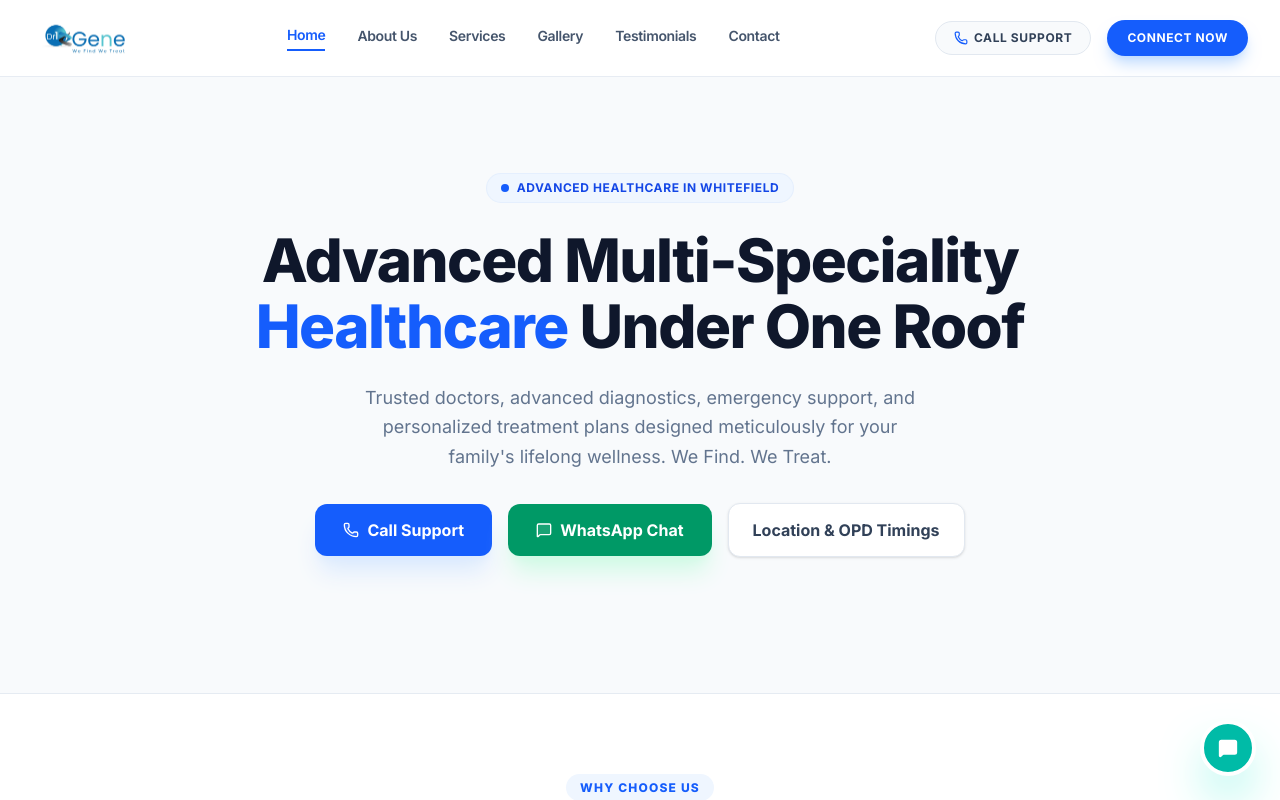
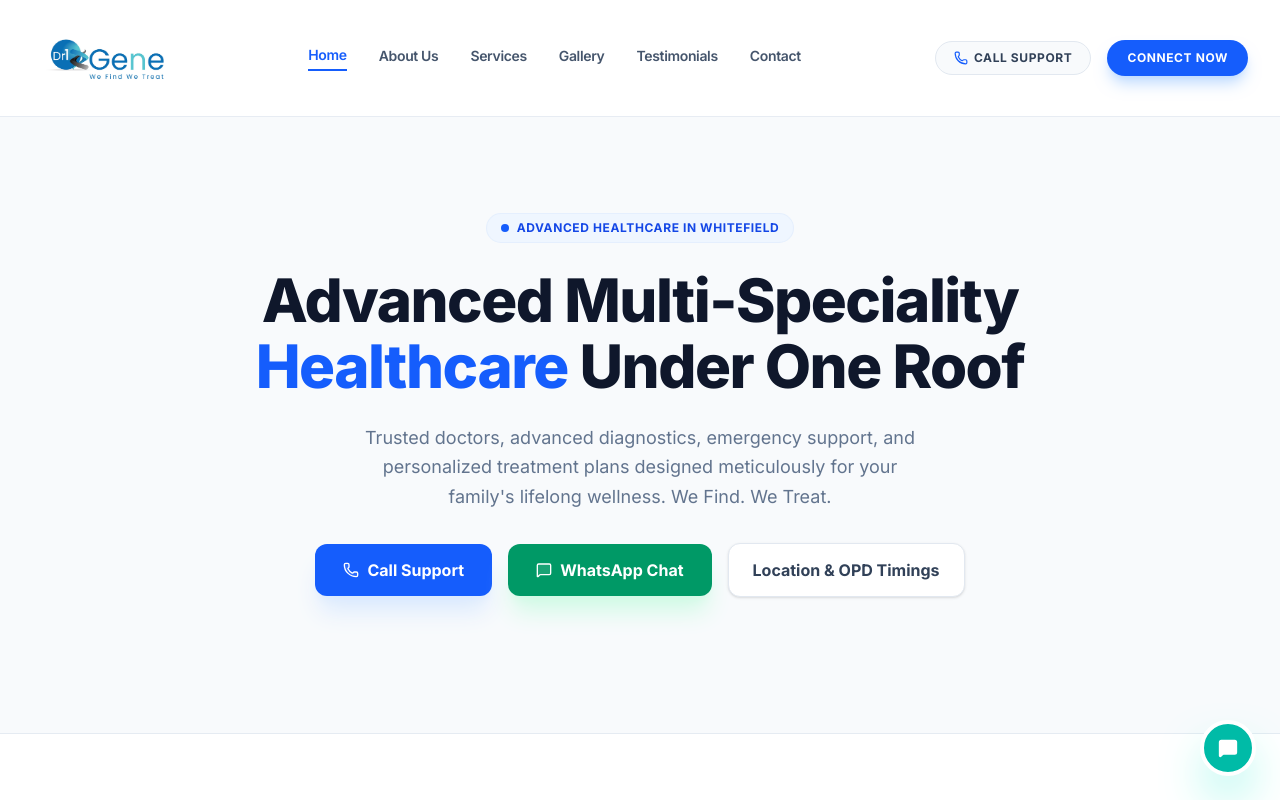
Before and after one commit to Sasankreddynare/Dr1-Gene-hospital-repo, a React (Vite) app: page / in a window 1280 px wide. Shown: the top 800 px of the page. Built offline with nearby package versions, Linux system fonts and the light colour scheme.

Commit message:
style: update hospital logo sizing and presentation
Increase logo dimensions in the header and footer for better brand visibility and consistency. Removed redundant text and styles to simplify the logo implementation.

```diff
--- a/src/components/Footer.tsx
+++ b/src/components/Footer.tsx
@@ -28,17 +28,14 @@ export default function Footer({ onPageChange }: FooterProps) {
         {/* Main Header / Info Bar */}
         <div className="flex flex-col lg:flex-row items-start lg:items-center justify-between gap-6 pb-6 border-b border-slate-900">
 
-          {/* Logo & Short text */}
-          <div className="flex flex-col sm:flex-row sm:items-center gap-4 lg:gap-6">
+          {/* Logo */}
+          <div className="flex items-center">
             <button
               onClick={() => handleNavClick("home")}
               className="focus:outline-none block hover:opacity-90 transition-opacity text-left"
             >
-              <HospitalLogo variant="light" className="h-10" />
+              <HospitalLogo variant="light" className="h-16 sm:h-20" />
             </button>
-            <p className="text-slate-400 text-xs leading-normal max-w-sm font-medium border-l-0 sm:border-l sm:border-slate-800 sm:pl-4">
-              Beside One World International School. State-of-the-art therapies & diagnostic assessments in Whitefield.
-            </p>
           </div>
 
           {/* OPD Inline Hours */}
--- a/src/components/HospitalLogo.tsx
+++ b/src/components/HospitalLogo.tsx
@@ -15,10 +15,8 @@ export default function HospitalLogo({ className = "h-14", variant = "dark" }: H
         <img
           src="/logo.png"
           alt="Dr1 Gene Hospital Logo"
-          className="h-full w-auto object-contain select-none"
+          className="h-full w-auto object-contain select-none rounded-sm"
           referrerPolicy="no-referrer"
-          // If we are in the footer (dark background) and need a light logo, we can apply an elegant filter to make it crisp on dark background
-          style={isLight ? { filter: "brightness(0) invert(1)" } : undefined}
           onError={(e) => {
             const img = e.currentTarget;
             const currentSrc = img.src;
--- a/src/components/Navbar.tsx
+++ b/src/components/Navbar.tsx
@@ -45,10 +45,10 @@ export default function Navbar({ activePage, onPageChange }: NavbarProps) {
       }`}
     >
       <div className="max-w-7xl mx-auto px-6 lg:px-8">
-        <div className="flex justify-between items-center h-14">
+        <div className="flex justify-between items-center py-2 min-h-[4.5rem] md:min-h-[5.5rem]">
           {/* Brand Logo */}
           <button onClick={() => handleNavClick("home")} className="focus:outline-none hover:opacity-95 transition-opacity">
-            <HospitalLogo variant="dark" />
+            <HospitalLogo variant="dark" className="h-16 md:h-20" />
           </button>
 
           {/* Desktop Navigation Links */}
```
